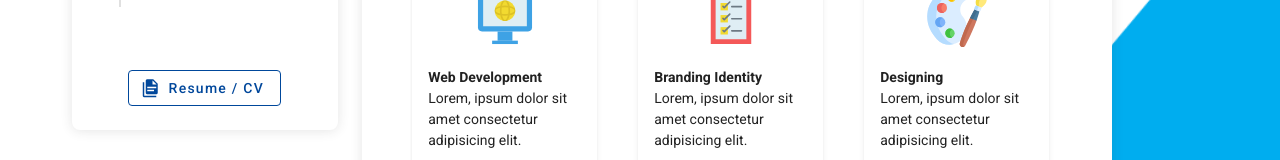
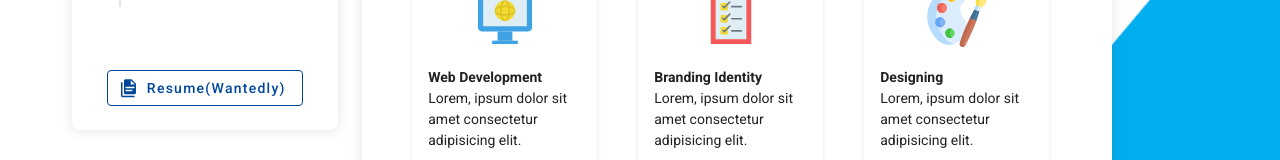
Before and after one commit to yuki0920/portfolio-site-v2, a Nuxt app: page / in a window 1280 px wide. Shown: the part 494-654 px from the top of the page. Built offline with nearby package versions, Linux system fonts and the light colour scheme.

Commit message:
Resumeボタンのリンク追加

```diff
--- a/components/navbar/NavDrawer.vue
+++ b/components/navbar/NavDrawer.vue
@@ -16,8 +16,8 @@
           <Timeline />
         </div>
         <div class="w-100 text-center my-6">
-          <v-btn outlined color="primary darken-2" class="text-none">
-            <v-icon left>mdi-file-document-multiple</v-icon>Resume / CV
+          <v-btn outlined color="primary darken-2" class="text-none" href="https://www.wantedly.com/id/yuki0920">
+            <v-icon left>mdi-file-document-multiple</v-icon>Resume(Wantedly)
           </v-btn>
         </div>
       </div>
```
